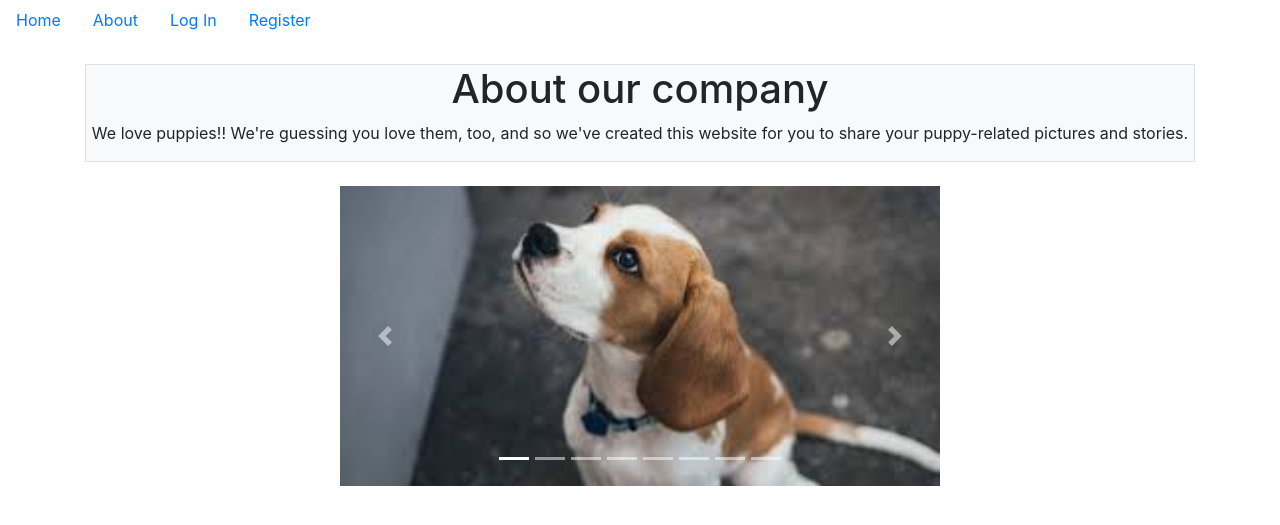
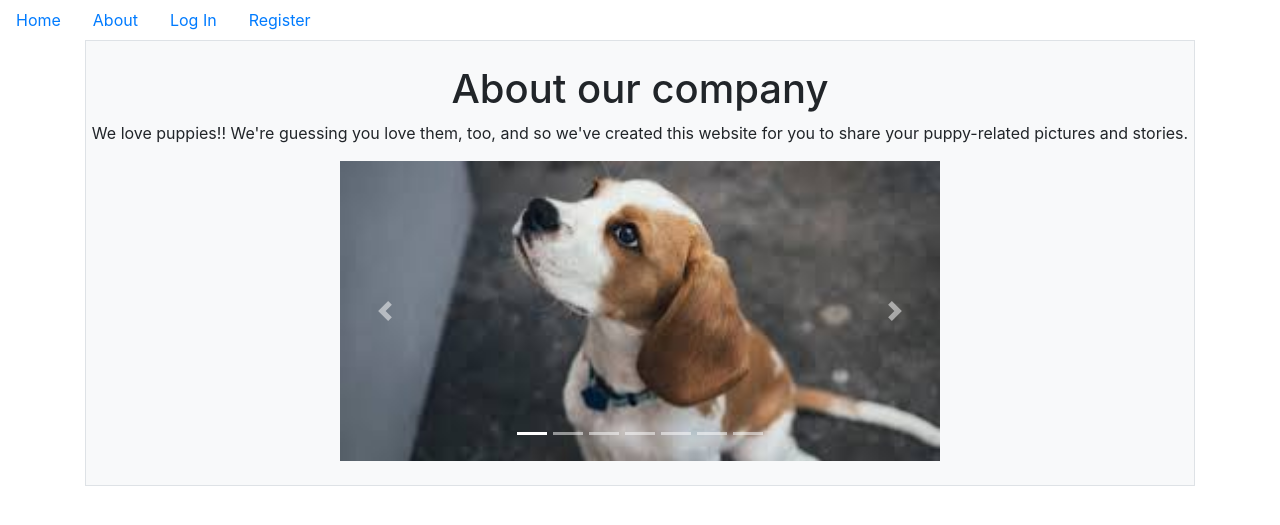
Before and after one commit to chrishaining/Flask-Social-Blog, a Flask app: page /info in a window 1280 px wide. Shown: the top 525 px of the page. Run offline with Flask 2, Linux system fonts and the light colour scheme; some libraries are stand-ins or nearby versions.

Commit message:
removes a picture and adjusts styling of info

```diff
--- a/puppycompanyblog/templates/info.html
+++ b/puppycompanyblog/templates/info.html
@@ -1,17 +1,14 @@
 {% extends "base.html" %}
 {% block content %}
-<div class="container">
+<div class="container border bg-light">
 
   <div class="row">
     <br>
   </div>
 
-  <div class="row justify-content-center border bg-light">
+  <div class="row justify-content-center">
     <h1>About our company</h1>
     <p>We love puppies!! We're guessing you love them, too, and so we've created this website for you to share your puppy-related pictures and stories.</p>
-  </div>
-
-  <div class="row">
     <br>
   </div>
 
@@ -26,8 +23,6 @@
         <li data-target="#carouselExampleIndicators" data-slide-to="4"></li>
         <li data-target="#carouselExampleIndicators" data-slide-to="5"></li>
         <li data-target="#carouselExampleIndicators" data-slide-to="6"></li>
-        <li data-target="#carouselExampleIndicators" data-slide-to="7"></li>
-
       </ol>
       <div class="carousel-inner" width="600">
         <div class="carousel-item active" data-interval="10000">
@@ -51,9 +46,6 @@
         <div class="carousel-item" data-interval="10000">
           <img src="{{ url_for('static',filename='carousel/pup7.png') }}" class="d-block w-100" alt="pup7">
         </div>
-        <div class="carousel-item" data-interval="10000">
-          <img src="{{ url_for('static',filename='carousel/pup8.png') }}" class="d-block w-100" alt="pup8">
-        </div>
       </div>
       <a class="carousel-control-prev" href="#carouselExampleIndicators" role="button" data-slide="prev">
         <span class="carousel-control-prev-icon" aria-hidden="true"></span>
@@ -65,6 +57,7 @@
       </a>
     </div>
   </div>
+  <br>
 
 
 
```
Also changed, not shown: puppycompanyblog/static/carousel/pup8.png (deleted).
